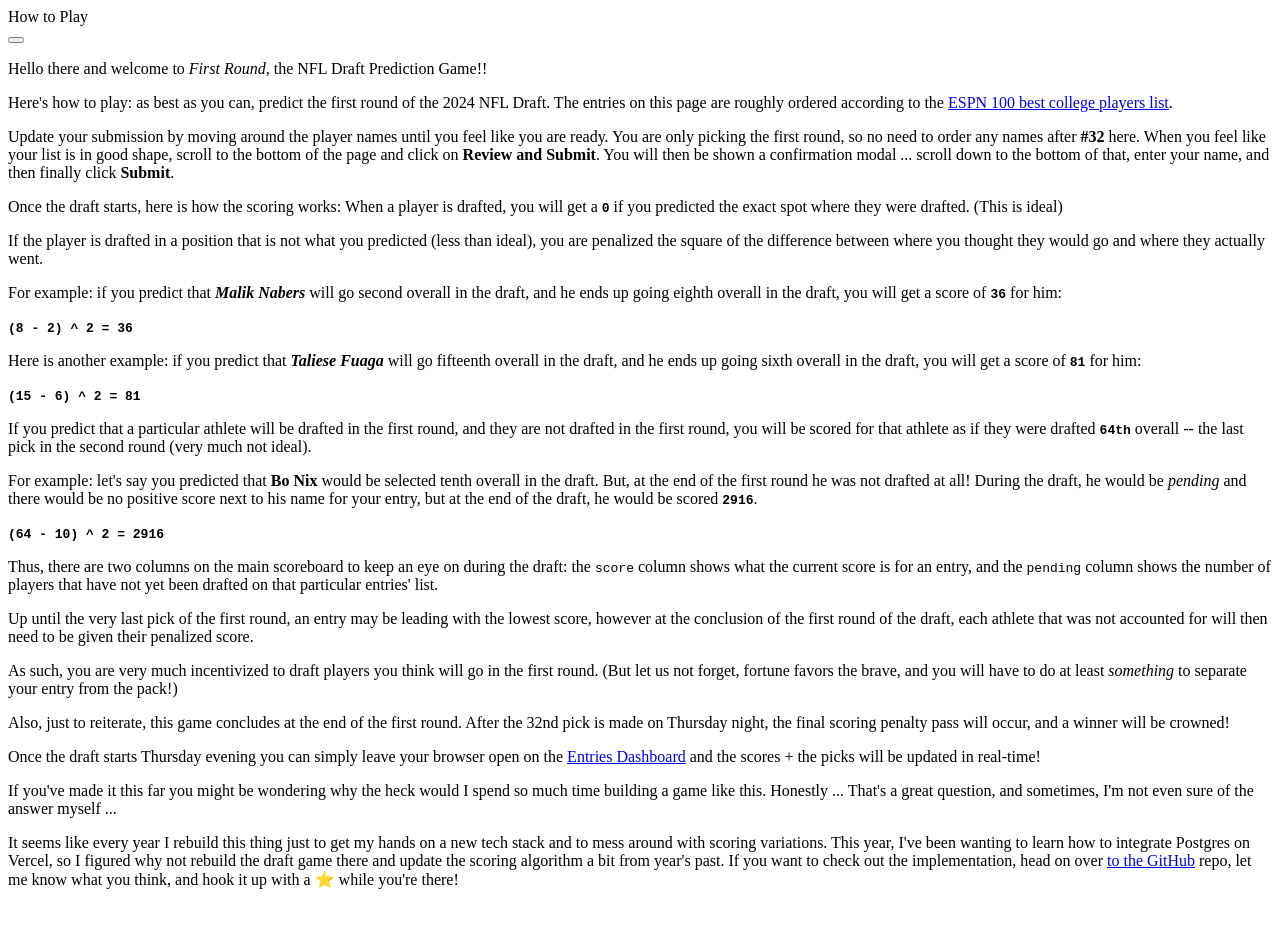
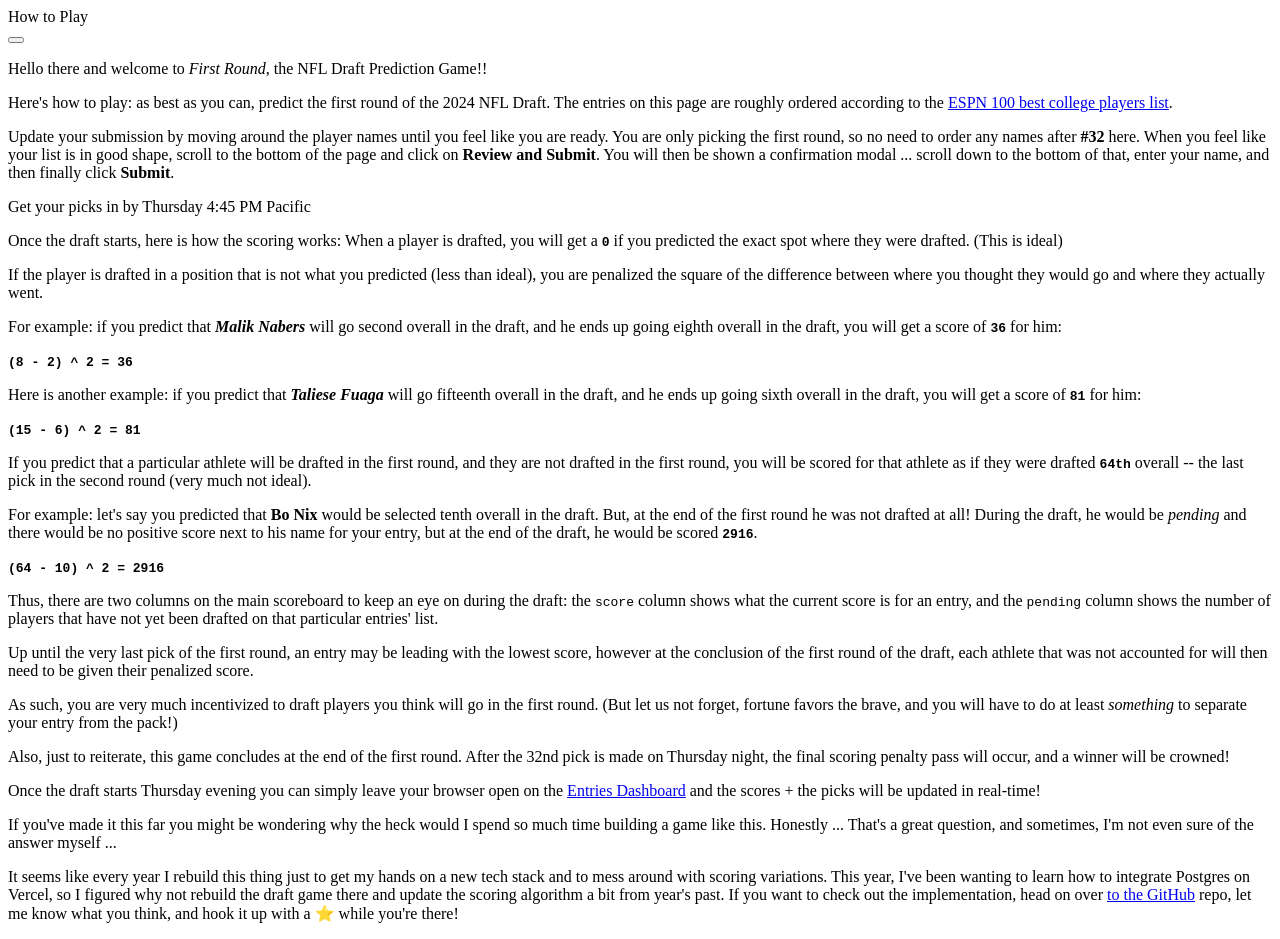
Before and after one commit to SeanPlusPlus/firstround, a Next.js app: page /HowTo in a window 1280 px wide. Before the commit the page ends 905 px from the top, so only its background shows below. Built offline with nearby package versions, Linux system fonts and the light colour scheme.

Commit message:
main: picks alert

```diff
--- a/pages/HowTo.jsx
+++ b/pages/HowTo.jsx
@@ -1,5 +1,5 @@
-import Button from "react-bootstrap/Button"
 import Modal from "react-bootstrap/Modal"
+import Alert from "react-bootstrap/Alert"
 
 function HowTo() {
   return (
@@ -33,6 +33,11 @@ function HowTo() {
           click on <strong>Review and Submit</strong>. You will then be shown a
           confirmation modal ... scroll down to the bottom of that, enter your
           name, and then finally click <strong>Submit</strong>.
+        </p>
+        <p>
+          <Alert variant={"primary"}>
+            Get your picks in by Thursday 4:45 PM Pacific
+          </Alert>
         </p>
         <p>
           Once the draft starts, here is how the scoring works: When a player is
```
